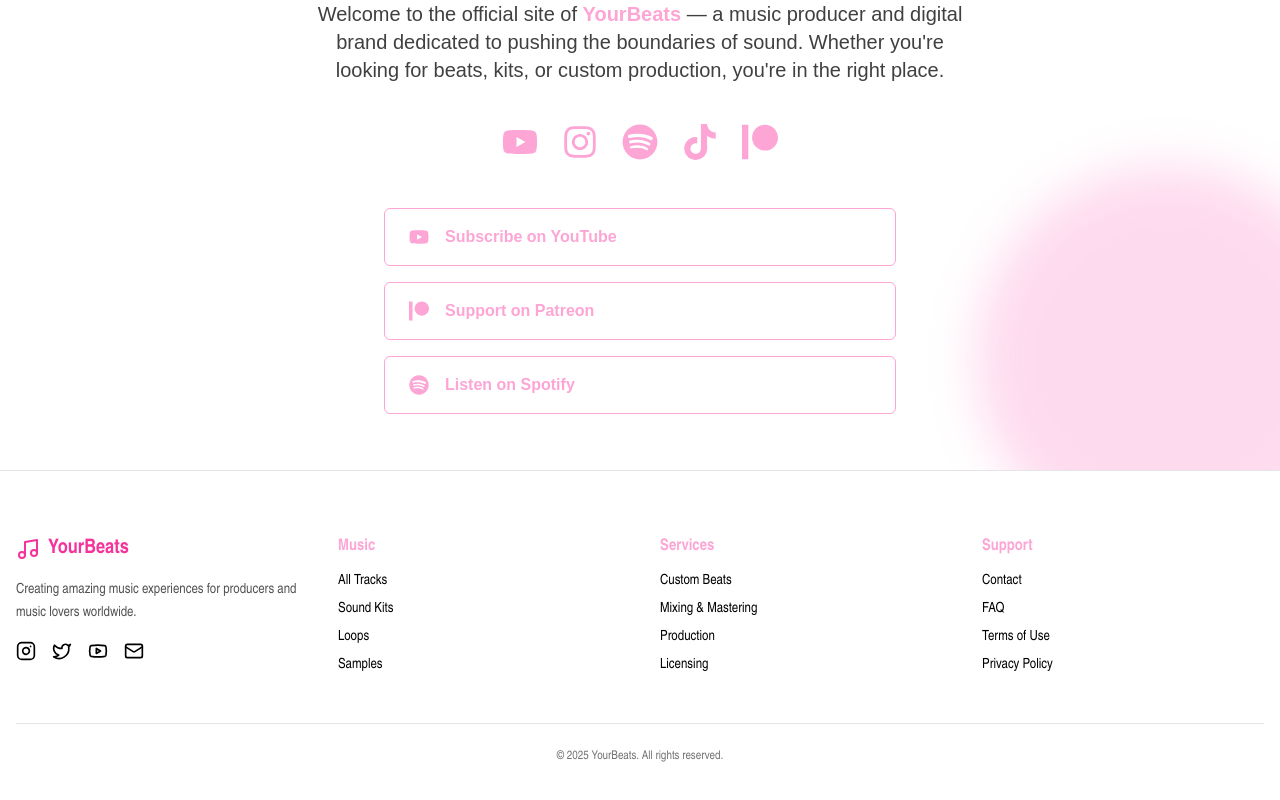
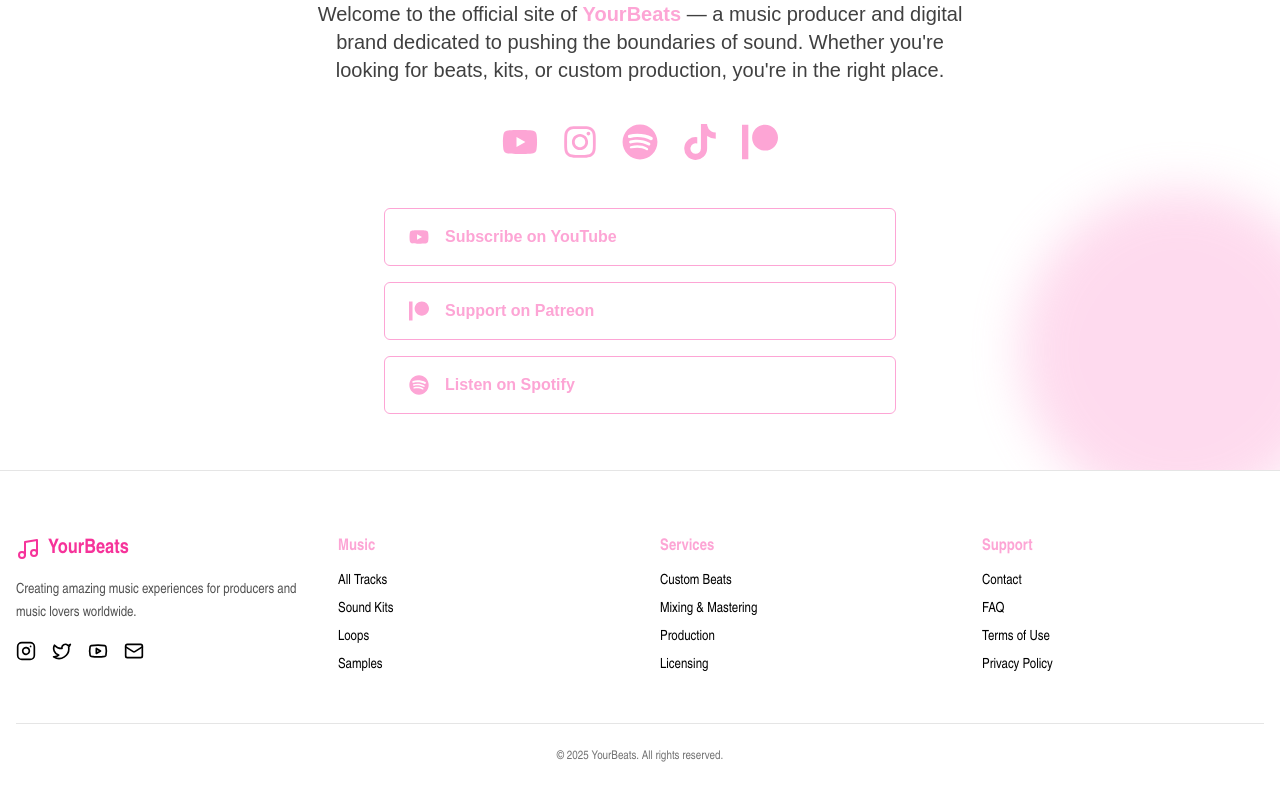
Before and after one commit to AdamSultan107/beats-store-template, a Next.js app: page /about in a window 1280 px wide. Shown: the part 474-1274 px from the top of the page. Built offline with nearby package versions, Linux system fonts and the light colour scheme.

Commit message:
about us page completed

```diff
--- a/components/AboutMe.tsx
+++ b/components/AboutMe.tsx
@@ -24,9 +24,9 @@
       animate={{ opacity: 1, y: 0 }}
       transition={{ duration: 0.8, ease: "easeOut" }}
     >
-     {/* Background pink circles */}
-      <div className="absolute -top-20 -left-20 w-72 h-72 bg-pink-300 opacity-40 rounded-full blur-xl"></div>
-      <div className="absolute -bottom-20 -right-20 w-96 h-96 bg-pink-300 opacity-40 rounded-full blur-xl"></div>
+      {/* Background pink circles with lower z-index */}
+      <div className="absolute -top-20 -left-20 w-72 h-72 bg-pink-300 opacity-40 pointer-events-none rounded-full blur-xl z-[0]" />
+      <div className="absolute bottom-[-40px] right-[-60px] w-80 h-80 bg-pink-300 opacity-40 pointer-events-none rounded-full blur-xl z-[0]" />
 
       <div className="relative z-10">
         {/* Animated Hero Image */}
```
